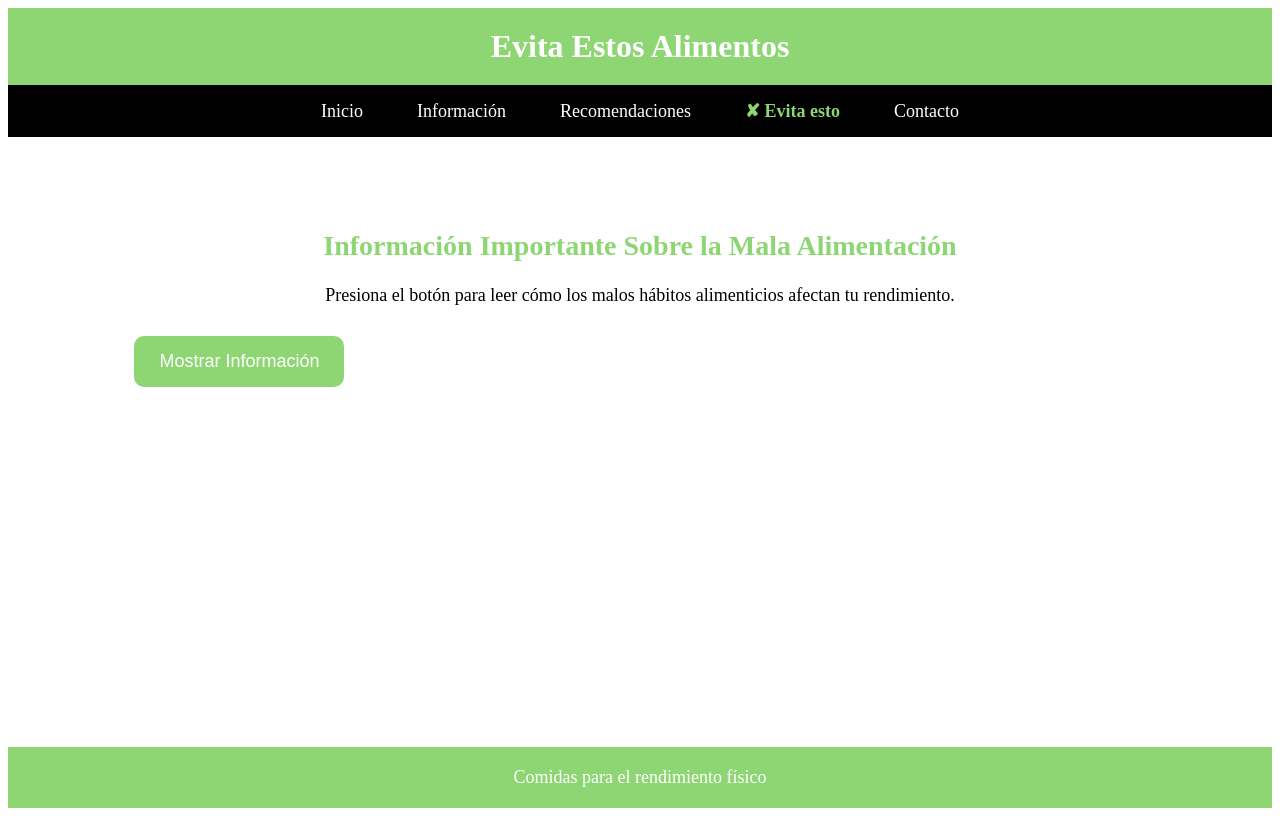
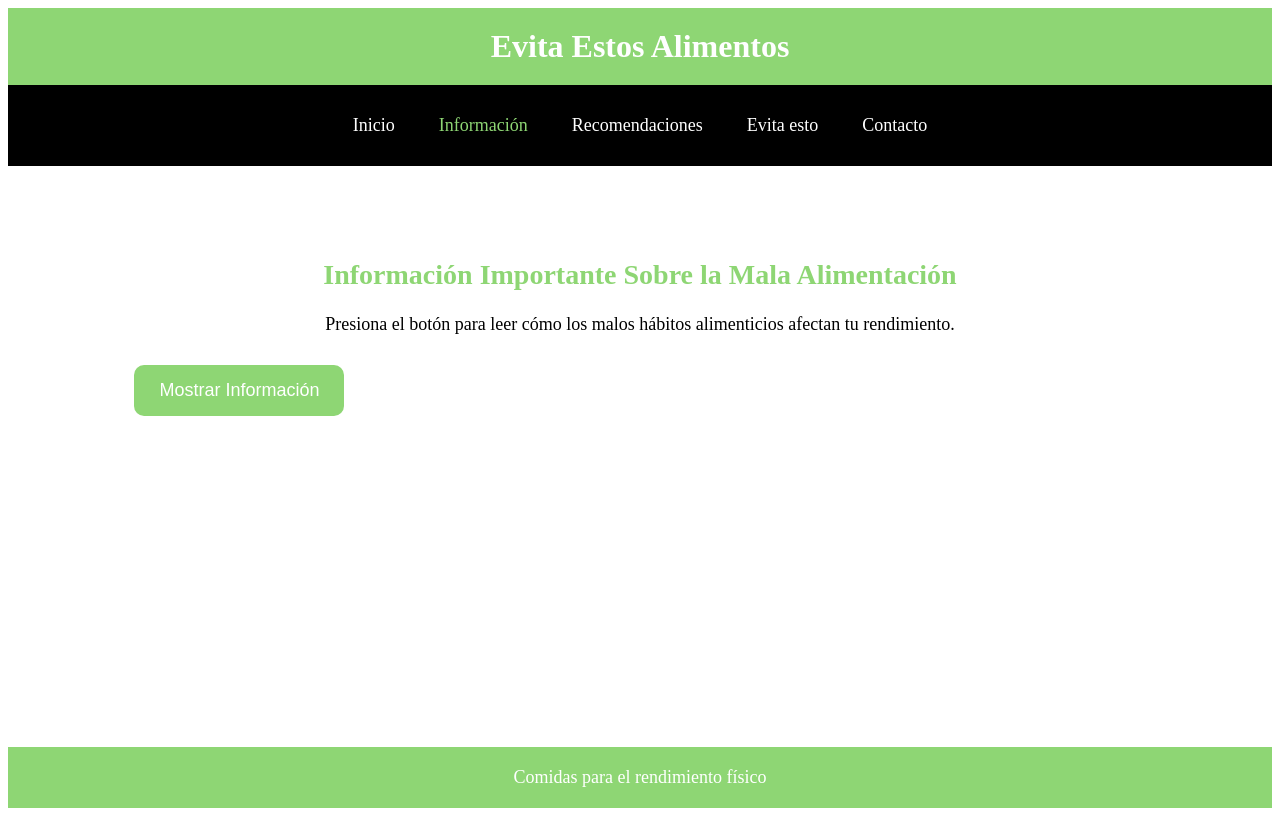
Before and after one commit to Bryan1091CLM/Comidas-para-mejorar-el-rendimiento-deportivo, a plain HTML site: page Evita esto.html in a window 1280 px wide. Drawn offline with Linux system fonts and the light colour scheme.

Commit message:
Fix HTML structure and update links

```diff
--- a/Evita esto.html
+++ b/Evita esto.html
@@ -14,11 +14,14 @@
 </header>
 
 <section style="background:#000; padding:15px; text-align:center;">
-    <a href="Temas para el rendimiento .html" style="color:white; margin:0 25px; font-size:18px; text-decoration:none;">Inicio</a>
-    <a href="informacion.html" style="color:white; margin:0 25px; font-size:18px; text-decoration:none;">Información</a>
-    <a href="Recomendaciones.html" style="color:white; margin:0 25px; font-size:18px; text-decoration:none;">Recomendaciones</a>
-    <a href="Evita esto.html" style="color:#8ED674; margin:0 25px; font-size:18px; font-weight:bold; text-decoration:none;">✘ Evita esto</a>
-    <a href="Contacto.html" style="color:white; margin:0 25px; font-size:18px; text-decoration:none;">Contacto</a>
+    <section style="background:#000; padding:15px; text-align:center;">
+    <a href="index.html" style="color:white; margin:0 20px; text-decoration:none; font-size:18px;">Inicio</a>
+    <a href="informacion.html" style="color:#8ED674; margin:0 20px; text-decoration:none; font-size:18px;">Información</a>
+    <a href="Recomendaciones.html" style="color:white; margin:0 20px; text-decoration:none; font-size:18px;">Recomendaciones</a>
+    <a href="Evita esto.html" style="color:white; margin:0 20px; text-decoration:none; font-size:18px;">Evita esto</a>
+    <a href="Contacto.html" style="color:white; margin:0 20px; text-decoration:none; font-size:18px;">Contacto</a>
+</section>
+
 </section>
 
 <section style="background:white; width:80%; margin:40px auto; padding:30px; border-radius:20px;">
```
